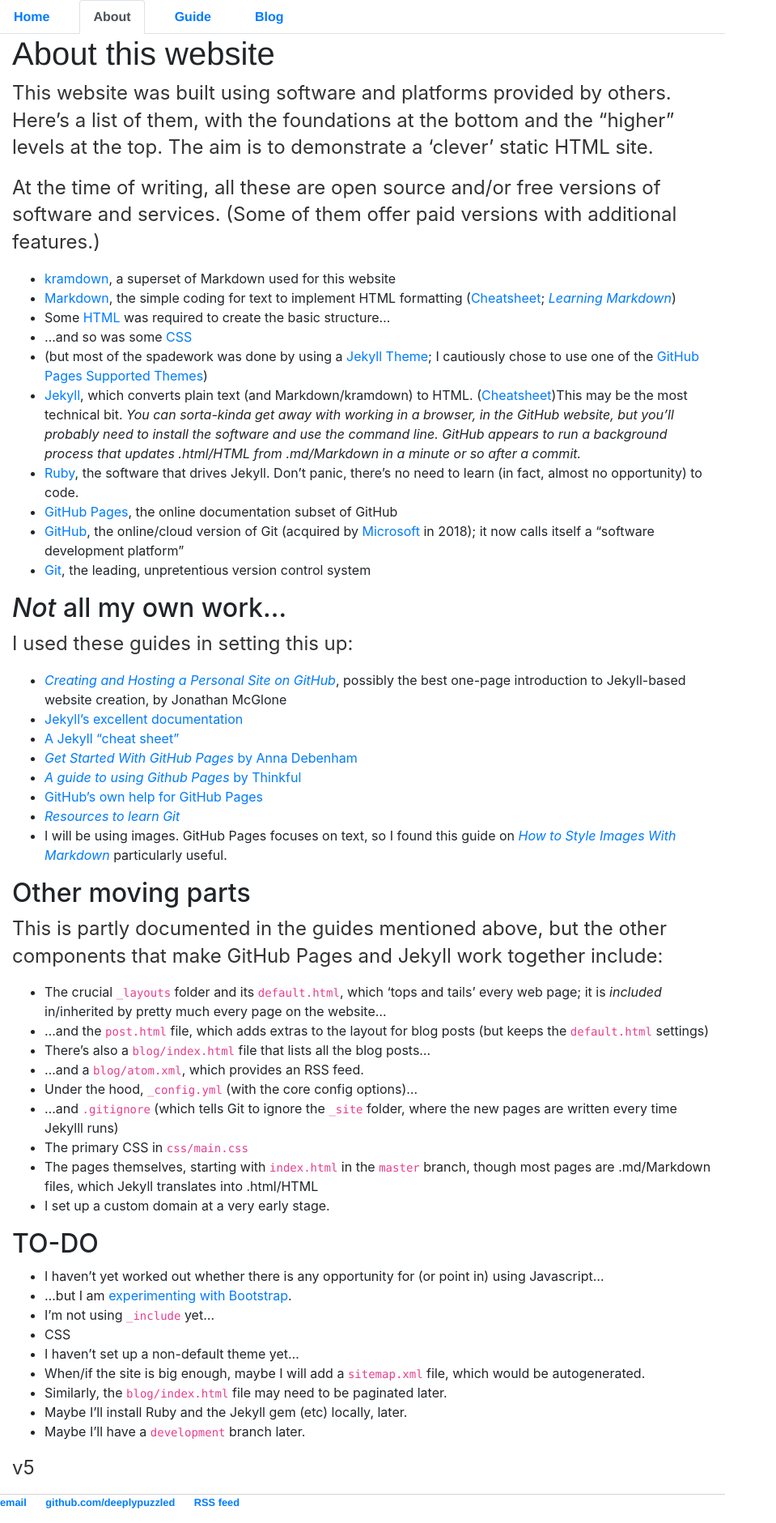
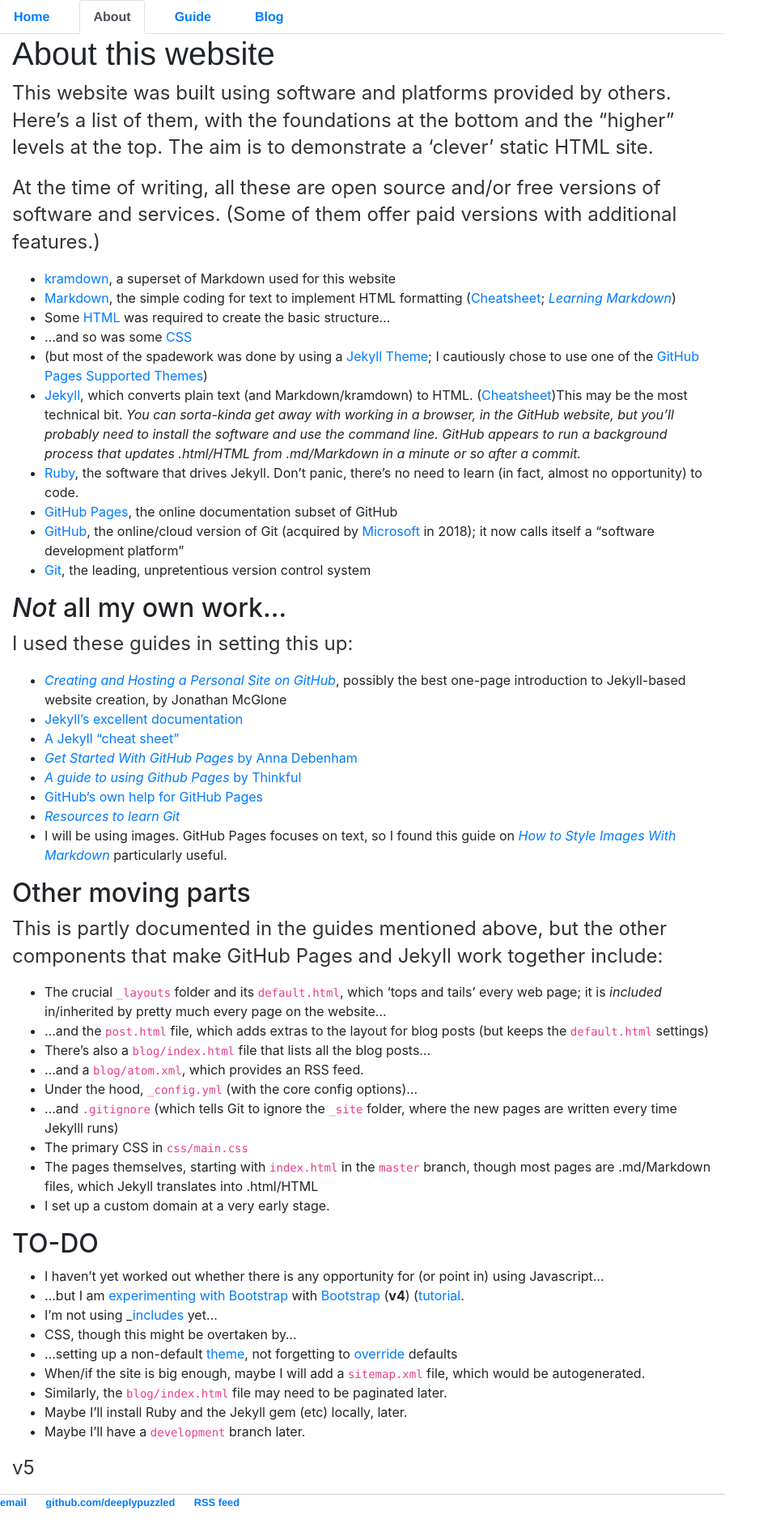
Before and after one commit to deeplypuzzled/deeplypuzzled.github.io, a Jekyll site: the page built from about/index.md, in a window 1280 px wide. Shown: the whole page at 81% size, without its empty margins (0-959 px from the left). Built offline with Jekyll 4.4.1, drawn with Linux system fonts in a browser that asks for light colours.

Commit message:
Update index.md

```diff
--- a/about/index.md
+++ b/about/index.md
@@ -57,10 +57,10 @@
 
 ## TO-DO
 * I haven't yet worked out whether there is any opportunity for (or point in) using Javascript...
-* ...but I am [experimenting with Bootstrap](https://www.gibbs.at/bootstrap_test.html).
-* I'm not using `_include` yet...
-* CSS
-* I haven't set up a non-default theme yet...
+* ...but I am [experimenting with Bootstrap](https://www.gibbs.at/bootstrap_test.html) with [Bootstrap](https://getbootstrap.com/) (**v4**) ([tutorial](https://www.w3schools.com/bootstrap4/default.asp).
+* I'm not using \_[includes](https://jekyllrb.com/docs/includes/) yet...
+* CSS, though this might be overtaken by...
+* ...setting up a non-default [theme](https://jekyllrb.com/docs/themes), not forgetting to [override](https://jekyllrb.com/docs/themes/#overriding-theme-defaults) defaults
 * When/if the site is big enough, maybe I will add a `sitemap.xml` file, which would be autogenerated.
 * Similarly, the `blog/index.html` file may need to be paginated later.
 * Maybe I'll install Ruby and the Jekyll gem (etc) locally, later.
```
